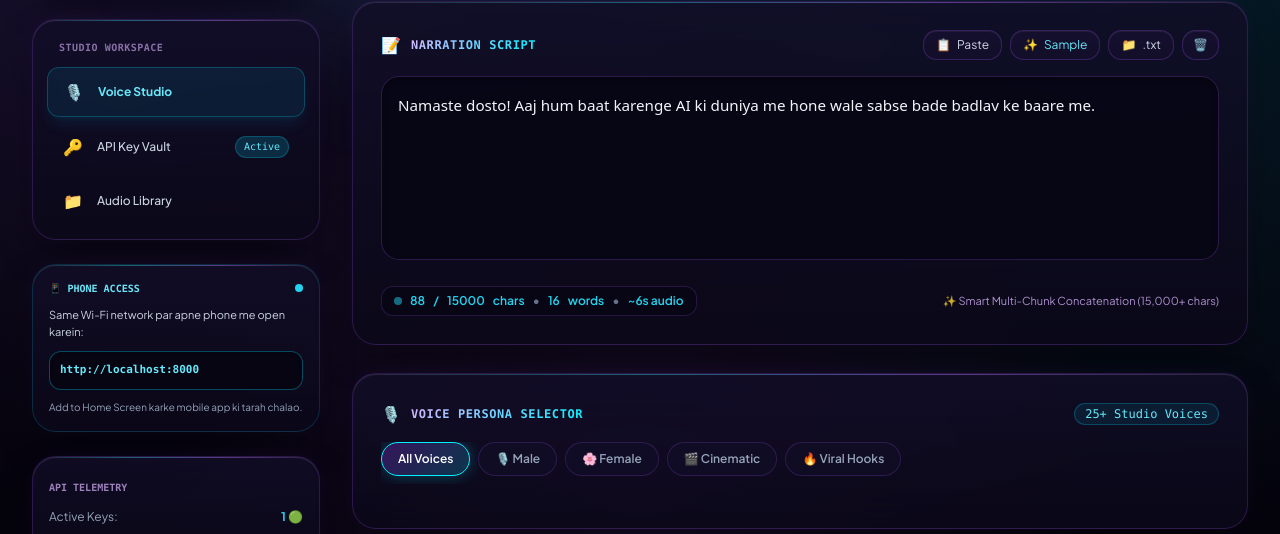
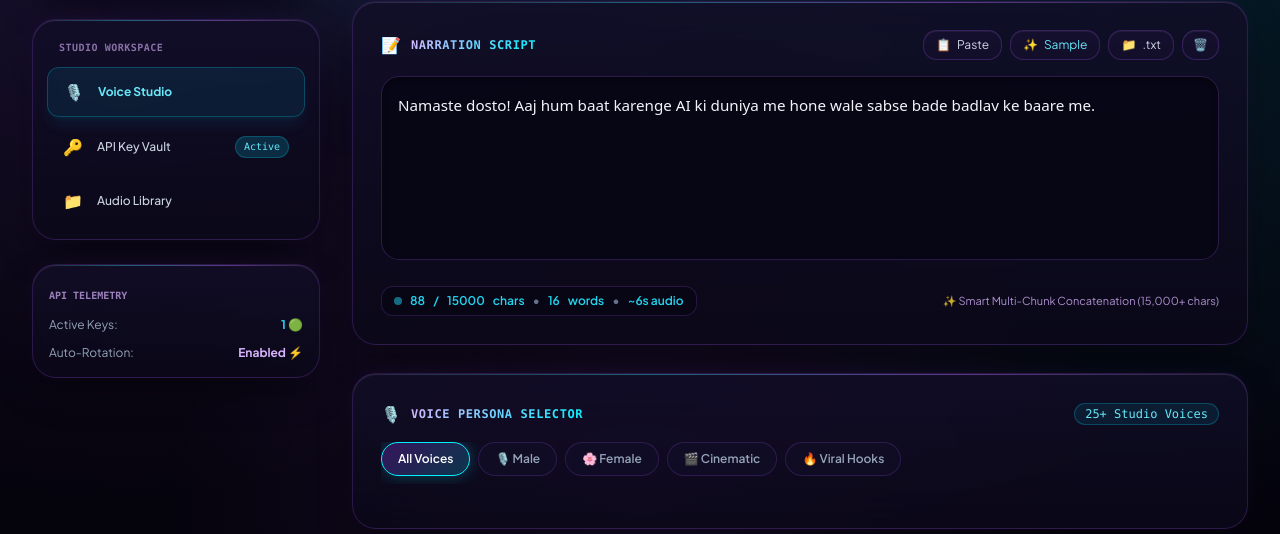
Before and after one commit to skyreachs001-pixel/sky-voice-craft, a plain HTML site: page static/index.html in a window 1280 px wide. Shown: the part 189-723 px from the top of the page. Drawn offline with nearby package versions, Linux system fonts and the light colour scheme.

Commit message:
Remove Phone Access Host URL from sidebar

```diff
--- a/static/index.html
+++ b/static/index.html
@@ -118,20 +118,6 @@
         </button>
       </div>
 
-      <!-- Quick Phone Connect Widget -->
-      <div class="cyber-card p-4 space-y-2.5 border-cyan-500/20">
-        <div class="flex items-center justify-between">
-          <span class="text-[10px] font-mono font-bold text-cyan-300 flex items-center gap-1.5">
-            <span>📱</span> PHONE ACCESS
-          </span>
-          <span class="w-2 h-2 rounded-full bg-cyan-400 animate-ping"></span>
-        </div>
-        <p class="text-[11px] text-slate-300 leading-relaxed">Same Wi-Fi network par apne phone me open karein:</p>
-        <div class="bg-[#070512] border border-cyan-500/40 rounded-xl p-2.5 font-mono text-[11px] text-cyan-300 font-bold break-all shadow-inner" id="side-network-ip">
-          http://localhost:8000
-        </div>
-        <p class="text-[10px] text-slate-400">Add to Home Screen karke mobile app ki tarah chalao.</p>
-      </div>
 
       <!-- Key Health Telemetry -->
       <div class="cyber-card p-4 space-y-3">
```
